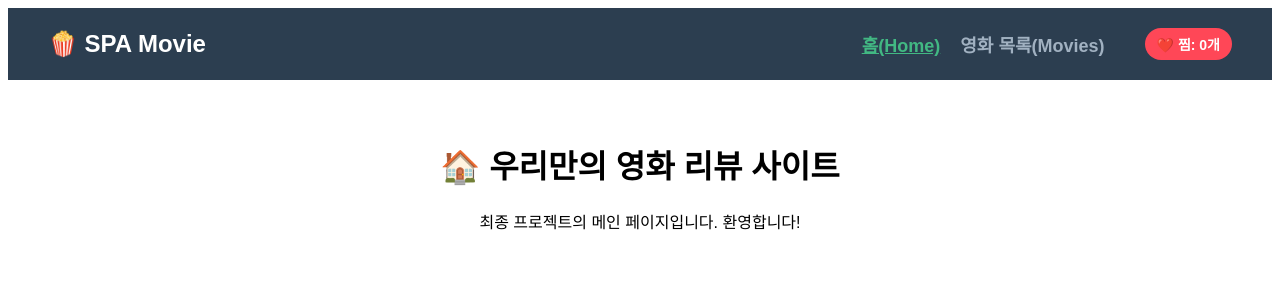
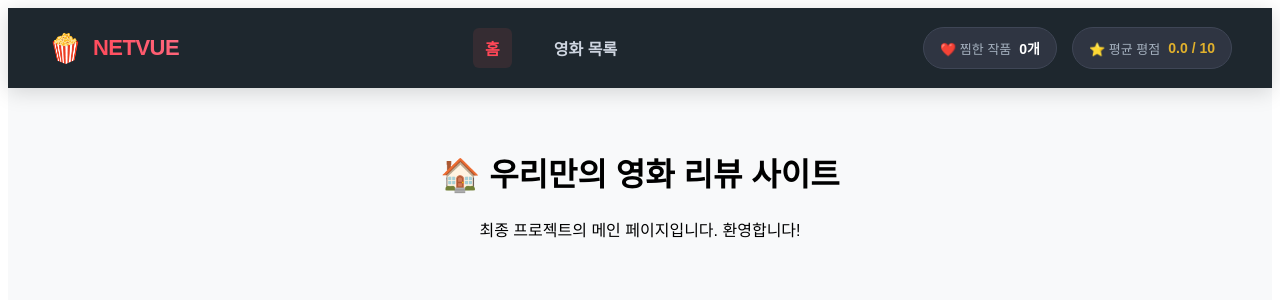
Before and after one commit to hee-da/final-spa-project, a Vue app: page / in a window 1280 px wide. Shown: the top 300 px of the page. Built offline with nearby package versions, Linux system fonts and the light colour scheme.

Commit message:
Week 11: TMDB 실시간 API 연동 및 비동기 아키텍처 완벽 적용

```diff
--- a/package.json
+++ b/package.json
@@ -9,6 +9,7 @@
     "preview": "vite preview"
   },
   "dependencies": {
+    "axios": "^1.16.1",
     "pinia": "^3.0.4",
     "vue": "^3.5.32",
     "vue-router": "^5.0.4"
--- a/src/App.vue
+++ b/src/App.vue
@@ -1,36 +1,149 @@
 <script setup>
-import { useFavoritesStore } from './stores/favorites.js';
-const favoriteStore = useFavoritesStore();
+import { computed } from 'vue';
+import { RouterLink, RouterView } from 'vue-router';
+import { useMovieStore } from './stores/movieStore.js';
+
+const store = useMovieStore();
+
+const totalFavoritesCount = computed(() => {
+  return store.favorites.length;
+});
+
+const averageFavoritesRating = computed(() => {
+  if (store.favorites.length === 0) {
+    return '0.0';
+  }
+  const totalRatingSum = store.favorites.reduce((accumulator, movie) => {
+    return accumulator + movie.vote_average;
+  }, 0);
+  const calculatedAverage = totalRatingSum / store.favorites.length;
+  return calculatedAverage.toFixed(1);
+});
 </script>
 
 <template>
   <div class="app-container">
-    <header class="navbar">
-      <div class="logo">🍿 SPA Movie</div>
-      <nav class="links">
-        <router-link to="/">홈(Home)</router-link>
-        <router-link to="/movies">영화 목록(Movies)</router-link>
-        <div class="favorite-states">
-          <span class="badge count-badge">❤️ 찜: {{ favoriteStore.totalFavorites }}개</span>
-          <span v-if="favoriteStore.averageRating > 0" class="badge rating-badge">
-            ⭐ 평균 평점: {{ favoriteStore.averageRating }}
-          </span>
+    <header class="main-header">
+      <div class="header-content">
+        <RouterLink to="/" class="logo-zone">
+          <span class="logo-icon">🍿</span>
+          <h1 class="logo-text">NETVUE</h1>
+        </RouterLink>
+        <nav class="nav-menu">
+          <RouterLink to="/" class="nav-item">홈</RouterLink>
+          <RouterLink to="/movies" class="nav-item">영화 목록</RouterLink>
+        </nav>
+        <div class="header-dashboard">
+          <div class="dashboard-badge favorite-count">
+            <span class="badge-label">❤️ 찜한 작품</span>
+            <span class="badge-value">{{ totalFavoritesCount }}개</span>
+          </div>
+          <div class="dashboard-badge average-rating">
+            <span class="badge-label">⭐ 평균 평점</span>
+            <span class="badge-value">{{ averageFavoritesRating }} / 10</span>
+          </div>
         </div>
-      </nav>
+      </div>
     </header>
-    <router-view></router-view>
+    <main class="main-content">
+     <RouterView />
+    </main>
   </div>
 </template>
 
 <style scoped>
-.app-container { font-family: sans-serif; }
-.navbar { display: flex; justify-content: space-between; align-items: center; padding: 20px 40px; background-color: #2c3e50; color: white; }
-.logo { font-size: 24px; font-weight: bold; }
-.links { display: flex; gap: 20px; align-items: center;}
-.links a { color: #a1b1c1; text-decoration: none; font-weight: bold; font-size: 18px; }
-.links a.router-link-active { color: #42b883; text-decoration: underline; }
-.favorite-states { display: flex; gap: 10px; margin-left: 20px; }
-.badge { padding: 6px 12px; border-radius: 20px; font-weight: bold; font-size: 14px; }
-.count-badge { background-color: #ff4757; color: white; }
-.rating-badge { background-color: #f1c40f; color: #333; }
+.app-container {
+  font-family: "Noto Sans KR", sans-serif;
+  background-color: #f8f9fa;
+  display: flex;
+  flex-direction: column;
+  min-height: 100vh;
+}
+.main-header {
+  background-color: #1e272e;
+  color: #ffffff;
+  padding: 0 40px;
+  position: sticky;
+  top: 0 ;
+  z-index: 1000;
+  box-shadow: 0 4px 20px rgba(0, 0, 0, 0.15);
+}
+.header-content {
+  max-width: 1200px;
+  margin: 0 auto;
+  display: flex;
+  align-items: center;
+  justify-content: space-between;
+  height: 80px;
+}
+.logo-zone {
+  display: flex;
+  align-items: center;
+  gap: 10px;
+  text-decoration: none;
+  color: #ffffff;
+}
+.logo-icon {
+  font-size: 28px;
+}
+.logo-text {
+  font-size: 22px;
+  font-weight: 900;
+  letter-spacing: -0.5px;
+  background: linear-gradient(45deg, #ff4757, #ff6b81);
+  -webkit-background-clip: text;
+  -webkit-text-fill-color: transparent;
+}
+.nav-menu {
+  display: flex;
+  gap: 30px;
+}
+.nav-item {
+  color: #ced5e0;
+  text-decoration: none;
+  font-size: 16px;
+  font-weight: 700;
+  transition: color 0.2s ease;
+  padding: 8px 12px;
+  border-radius: 6px;
+}
+.nav-item:hover {
+  color: #ffffff;
+  background-color: rgba(255, 255, 255, 0.05);
+}
+.router-link-active.nav-item {
+  color: #ff4757;
+  background-color: rgba(255, 87, 87, 0.1);
+}
+.header-dashboard {
+  display: flex;
+  gap: 15px;
+}
+.dashboard-badge {
+  background-color: #2f3542;
+  padding: 10px 16px;
+  border-radius: 30px;
+  display: flex;
+  gap: 8px;
+  border: 1px solid #3f4656;
+  align-items: center;
+}
+.badge-label {
+  font-size: 13px;
+  color: #a4b0be;
+  font-weight: 500;
+}
+.badge-value {
+  font-size: 14px;
+  color: #ffffff;
+  font-weight: 800;
+}
+.average-rating .badge-value {
+  color: #e1b12c;
+}
+.main-content {
+  flex-grow: 1;
+  width: 100%;
+  box-sizing: border-box;
+}
 </style>
--- /dev/null
+++ b/src/stores/movieStore.js
@@ -0,0 +1,67 @@
+import { defineStore } from 'pinia';
+import { ref } from 'vue';
+import axios from 'axios';
+
+export const useMovieStore = defineStore('movie', () => {
+    const movies = ref([]);
+    const favorites = ref(JSON.parse(sessionStorage.getItem('favorites')) || []);
+    const isLoading = ref(false);
+    const errorMessage = ref('');
+
+    const fetchMovies = async () => {
+        isLoading.value = true;
+        errorMessage.value = '';
+
+        try {
+            const API_KEY = '33e47b614116162f0191294a17b96658';
+
+            const movieParams = {
+                api_key: API_KEY,
+                language: 'ko-KR',
+                region: 'KR',
+                sort_by: 'popularity.desc',
+                include_adult: false,
+                'release_date.gte': '2025-01-01',
+                with_release_type: '2|3',
+                page: 1
+            };
+
+            const response = await axios.get('https://api.themoviedb.org/3/discover/movie', { params: movieParams });
+            const fetchedMovies = response.data.results;
+
+            fetchedMovies.forEach(movie => {
+                const isAlreadyFavorite = favorites.value.some(fav => fav.id === movie.id);
+                movie.isFavorite = isAlreadyFavorite;
+            });
+
+            movies.value = fetchedMovies;
+        } catch (error) {
+            console.error('API 통신 에러 상세 내역:', error);
+            errorMessage.value = '영화 데이터를 불러오는 데 실패했습니다. 통신 상태나 API Key를 확인해 주세요.';
+        } finally {
+            isLoading.value = false;
+        }
+    };
+
+    const toggleFavorite = (movieId) => {
+        const movie = movies.value.find(m => m.id === movieId);
+        if (movie) {
+            movie.isFavorite = !movie.isFavorite;
+            if (movie.isFavorite) {
+                favorites.value.push(movie);
+            } else {
+                favorites.value = favorites.value.filter(m => m.id !== movieId);
+            }
+            sessionStorage.setItem('favorites', JSON.stringify(favorites.value));
+        }
+    };
+
+    return {
+        movies,
+        favorites,
+        isLoading,
+        errorMessage,
+        fetchMovies,
+        toggleFavorite
+    };
+});
--- a/src/views/MoviesView.vue
+++ b/src/views/MoviesView.vue
@@ -1,44 +1,163 @@
 <script setup>
-    import { ref } from 'vue';
-    import { useFavoritesStore } from '../stores/favorites.js';
+import { onMounted } from 'vue';
+import { useMovieStore } from '../stores/movieStore.js';
 
-    const favoriteStore = useFavoritesStore();
+const store = useMovieStore();
 
-    const movies = ref([
-        { id: 1, title: '인셉션', rating: 9.5 },
-        { id: 2, title: '어바웃 타임', rating: 9.2 },
-        { id: 3, title: '인터스텔라', rating: 9.8 },
-        { id: 4, title: '조커', rating: 8.9 },
-    ]);
+onMounted(() => {
+    store.fetchMovies();
+});
 </script>
 
 <template>
     <main class="page">
-        <div class="header-area">
-            <h1>🎬 영화 목록</h1>
-            <button @click="favoriteStore.clearAllFavorites" class="clear-btn">
-                🗑️ 찜 목록 전체 비우기
-            </button>
+        <div class="header-section">
+            <h1>🍿 국내 극장 화제작 (인기순)</h1>
+            <p class="sub-title">2025년 이후 국내 정식 개봉한 실시간 인기 상영작</p>
         </div>
-        <ul>
-            <li v-for="movie in movies" :key="movie.id" class="movie-item">
-                <span class="movie-info">{{  movie.title }} (⭐ {{ movie.rating }})</span>
-                <button @click="favoriteStore.toggleFavorite(movie)" class="fav-btn">
-                    {{ favoriteStore.favoriteMovies.some((m) => m.id === movie.id) ? '💔 찜 취소' : '🤍 찜하기' }}
-                </button>
-            </li>
-        </ul>
+        <div v-if="store.isLoading" class="status-message loading">
+            ⏳ 실시간 국내 개봉작 데이터를 싣고 오는 중입니다...
+        </div>
+
+        <div v-else-if="store.errorMessage" class="status-message error">
+            🚨 {{ store.errorMessage }}
+        </div>
+        <div v-else class="movie-list">
+            <div v-for="movie in store.movies" :key="movie.id" class="movie-card">
+                <img
+                    v-if="movie.poster_path"
+                    :src="`https://image.tmdb.org/t/p/w500${movie.poster_path}`"
+                    :alt="movie.title"
+                    class="poster"
+                />
+                <div v-else class="poster-placeholder">이미지 준비 중</div>
+                <div class="card-content">
+                    <h3 class="title">{{ movie.title }}</h3>
+                    <p class="release-date" v-if="movie.release_date">📆 개봉일: {{ movie.release_date }}</p>
+                    <p class="rating">⭐ {{ movie.vote_average.toFixed(1) }} / 10</p>
+                    <p class="overview">
+                        {{ movie.overview ? movie.overview.substring(0, 60) + '...' : '국내에 등록된 줄거리 요약 정보가 없습니다.'}}
+                    </p>
+                    <button
+                        @click="store.toggleFavorite(movie.id)"
+                        :class="{ active: movie.isFavorite }"
+                        class="fav-btn"
+                    >
+                        {{  movie.isFavorite ? '💔 찜 해제' : '🤍 찜하기' }}
+                    </button>
+                </div>
+            </div>
+        </div>
     </main>
 </template>
 
 <style scoped>
-.page { padding: 40px; max-width: 800px; margin: 0 auto; }
-.header-area { display: flex; justify-content: space-between; align-items: center; margin-bottom: 20px; }
-ul { list-style: none; padding: 0; }
-.movie-item { display: flex; justify-content: space-between; align-items: center; padding: 15px; border-bottom: 1px solid #ddd; font-size: 18px; }
-.fav-btn { padding: 8px 12px; border: none; border-radius: 4px; background-color: #ffdde1; cursor: pointer; font-weight: bold; transition: 0.2s; }
-.fav-btn:hover { background-color: #ffc0cb; }
-.clear-btn { padding: 8px 15px; border: none; border-radius: 4px; background-color: #555; color: white; cursor: pointer; font-weight: bold; }
-.clear-btn:hover { background-color: #333; }
-/* li { padding: 10px; border-bottom: 1px solid #ddd; font-size: 18px; } */
+.page {
+    padding: 40px;
+    background-color: #f8f9fa;
+    min-height: 100vh;
+}
+.header-section {
+    text-align: center;
+    margin-bottom: 30px;
+    color: #2c3e50;
+}
+.sub-title {
+    color: #7f8c8d;
+    font-size: 14px;
+    margin-top: 5px;
+}
+.status-message {
+    text-align: center;
+    border-radius: 23px;
+    font-size: 20px;
+    font-weight: bold;
+    padding: 50px;
+}
+.loading {
+    color: #3498db;
+    background-color: #e3f2fd;
+}
+.error {
+    color: #e74c3c;
+    background-color: #fdeaea;
+}
+.movie-list {
+    display: grid;
+    grid-template-columns: repeat(auto-fill, minmax(250px, 1fr));
+    gap: 30px;
+}
+.movie-card {
+    background: white;
+    border-radius: 12px;
+    box-shadow: 0 4px 15px rgba(0,0.05);
+    overflow: hidden;
+    display: flex;
+    flex-direction: column;
+    transition: transform 0.2s ease;
+    text-align: left;
+}
+.movie-card:hover {
+    transform: translateY(-5px);
+}
+.poster {
+    width: 100%;
+    height: 380px;
+    object-fit: cover;
+}
+.poster-placeholder {
+    width: 100%;
+    height: 380px;
+    background-color: #ddd;
+    display: flex;
+    align-items: center;
+    justify-content: center;
+    color: #7f8c8d;
+    font-weight: bold;
+}
+.card-content {
+    padding: 20px;
+    display: flex;
+    flex-direction: column;
+    flex-grow: 1;
+}
+.title {
+    font-size: 18px;
+    margin: 0 0 6px 0;
+    color: #333;
+    white-space: nowrap;
+    overflow: hidden;
+    text-overflow: ellipsis;
+    font-weight: bold;
+}
+.release-date {
+    font-size: 13px;
+    color: #7f8c8d;
+    margin-bottom: 10px;
+    font-size: 16px;
+}
+.overview {
+    font-size: 13px;
+    color: #555;
+    flex-grow: 1;
+    margin-bottom: 20px;
+    line-height: 1.4;
+}
+.fav-btn {
+    width: 100%;
+    padding: 12px;
+    cursor: pointer;
+    border: none;
+    border-radius: 8px;
+    background: #ecf0f1;
+    color: #333;
+    font-weight: bold;
+    font-size: 14px;
+    transition: 0.3s;
+    margin-top: auto;
+}
+.fav-btn.active {
+    background: #ff4757;
+    color: white;
+}
 </style>
```
Also changed, not shown: 1 other file (tests, documents, lock files or other folders).
